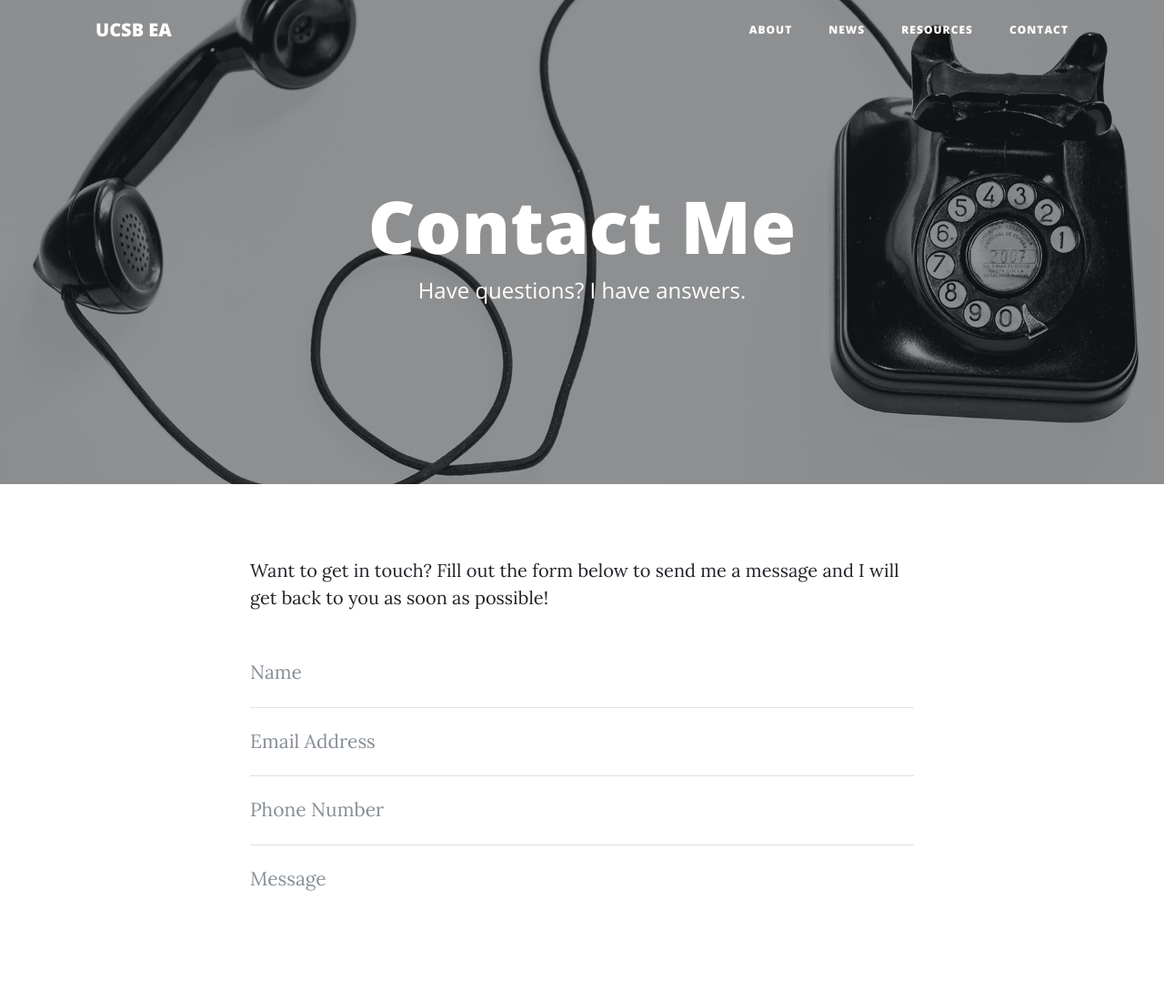
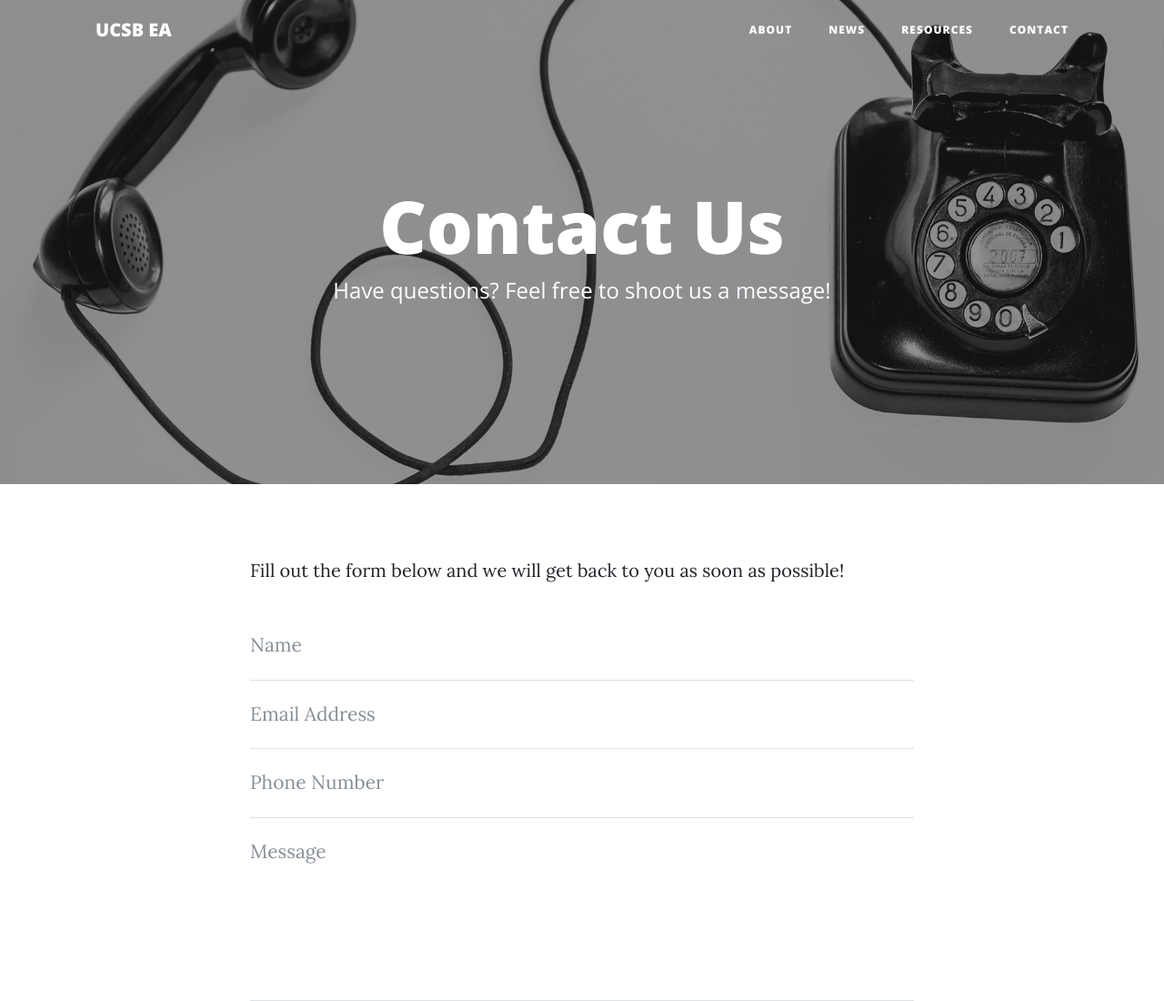
Before and after one commit to kmahorker/UCSB_EA_Website_2018, a website: page contact.html in a window 1280 px wide. Shown: the top 1100 px of the page at 91% size. Drawn offline with nearby package versions, Linux system fonts and the light colour scheme.

Commit message:
Edited content on contact.html

```diff
--- a/contact.html
+++ b/contact.html
@@ -59,8 +59,8 @@
         <div class="row">
           <div class="col-lg-8 col-md-10 mx-auto">
             <div class="page-heading">
-              <h1>Contact Me</h1>
-              <span class="subheading">Have questions? I have answers.</span>
+              <h1>Contact Us</h1>
+              <span class="subheading">Have questions? Feel free to shoot us a message!</span>
             </div>
           </div>
         </div>
@@ -71,7 +71,7 @@
     <div class="container">
       <div class="row">
         <div class="col-lg-8 col-md-10 mx-auto">
-          <p>Want to get in touch? Fill out the form below to send me a message and I will get back to you as soon as possible!</p>
+          <p>Fill out the form below and we will get back to you as soon as possible!</p>
           <!-- Contact Form - Enter your email address on line 19 of the mail/contact_me.php file to make this form work. -->
           <!-- WARNING: Some web hosts do not allow emails to be sent through forms to common mail hosts like Gmail or Yahoo. It's recommended that you use a private domain email address! -->
           <!-- To use the contact form, your site must be on a live web host with PHP! The form will not work locally! -->
```
